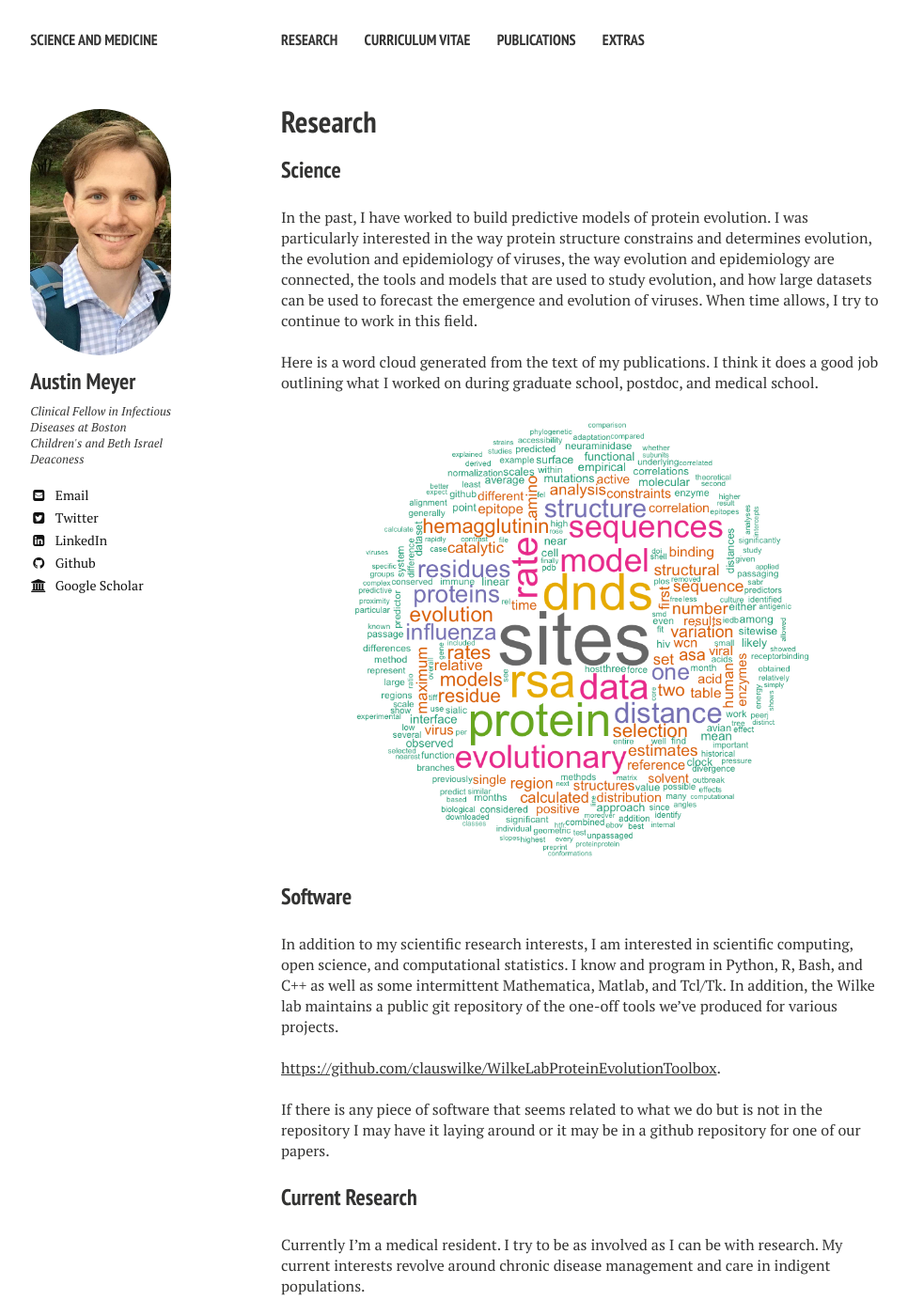
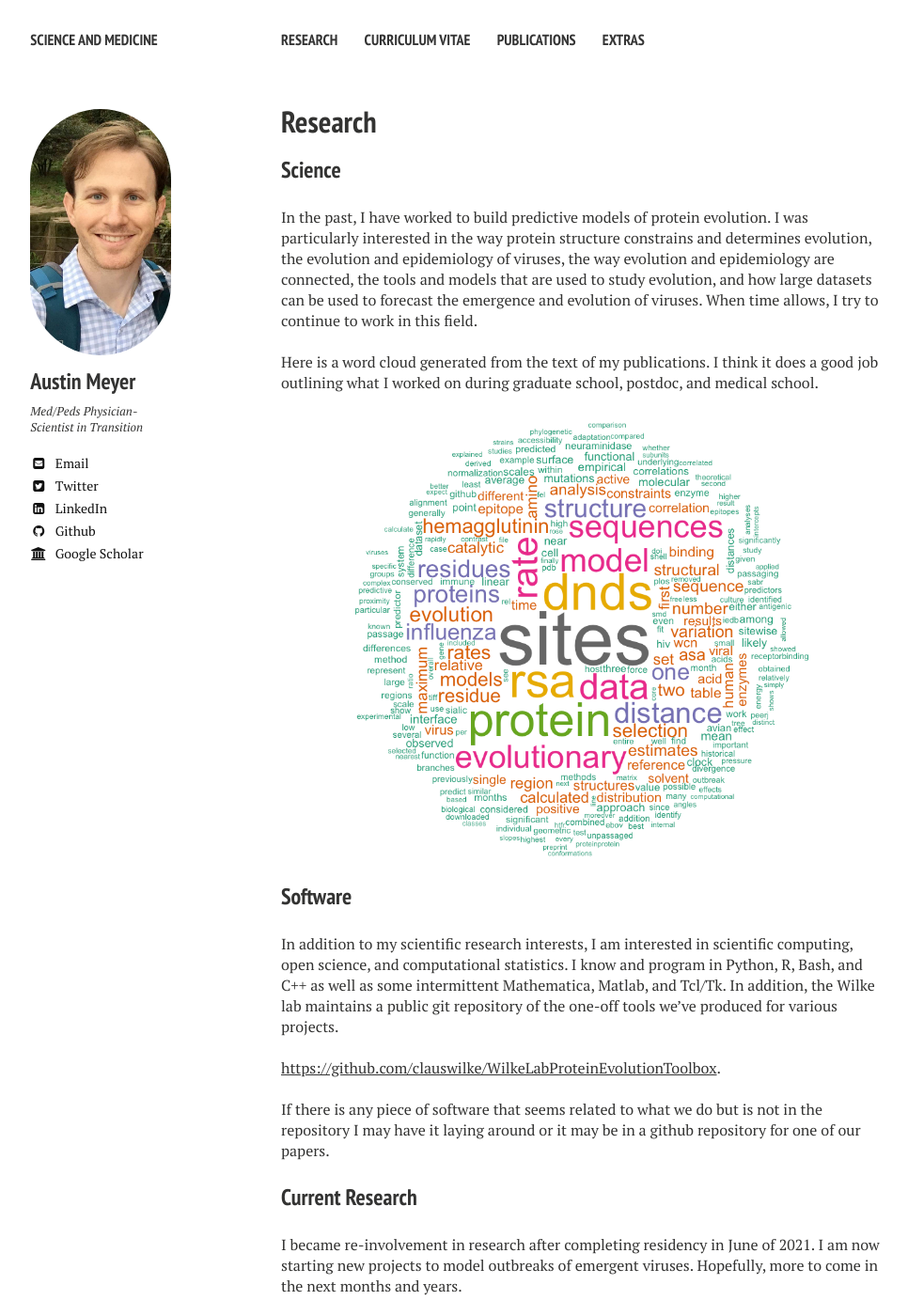
Before and after one commit to ausmeyer/ausmeyer.github.io, a Jekyll site: the page built from research/index.md, in a window 1280 px wide and 1400 px high. Shown: the whole window at 94% size, without its empty margins (21-987 px from the left). Built offline with Jekyll 4.4.1, drawn with Linux system fonts in a browser that asks for light colours; nearby versions of some CDN libraries.

Commit message:
Updates.

```diff
--- a/_config.yml
+++ b/_config.yml
@@ -59,7 +59,7 @@ titlecase: true
 owner:
   name: "Austin Meyer"
   avatar: bio-photo_small.png
-  bio: "Clinical Fellow in Infectious Diseases at Boston Children's and Beth Israel Deaconess"
+  bio: "Med/Peds Physician-Scientist in Transition"
   email: austin.meyer@utexas.edu
   disqus-shortname:
   twitter: austingmeyer
--- a/research/index.md
+++ b/research/index.md
@@ -19,7 +19,7 @@ In addition to my scientific research interests, I am interested in scientific c
 If there is any piece of software that seems related to what we do but is not in the repository I may have it laying around or it may be in a github repository for one of our papers.
 
 ### Current Research
-Currently I'm a medical resident. I try to be as involved as I can be with research. My current interests revolve around chronic disease management and care in indigent populations.
+I became re-involvement in research after completing residency in June of 2021. I am now starting new projects to model outbreaks of emergent viruses. Hopefully, more to come in the next months and years.
 
 ### Past Research in the Wilke Lab
 
```
